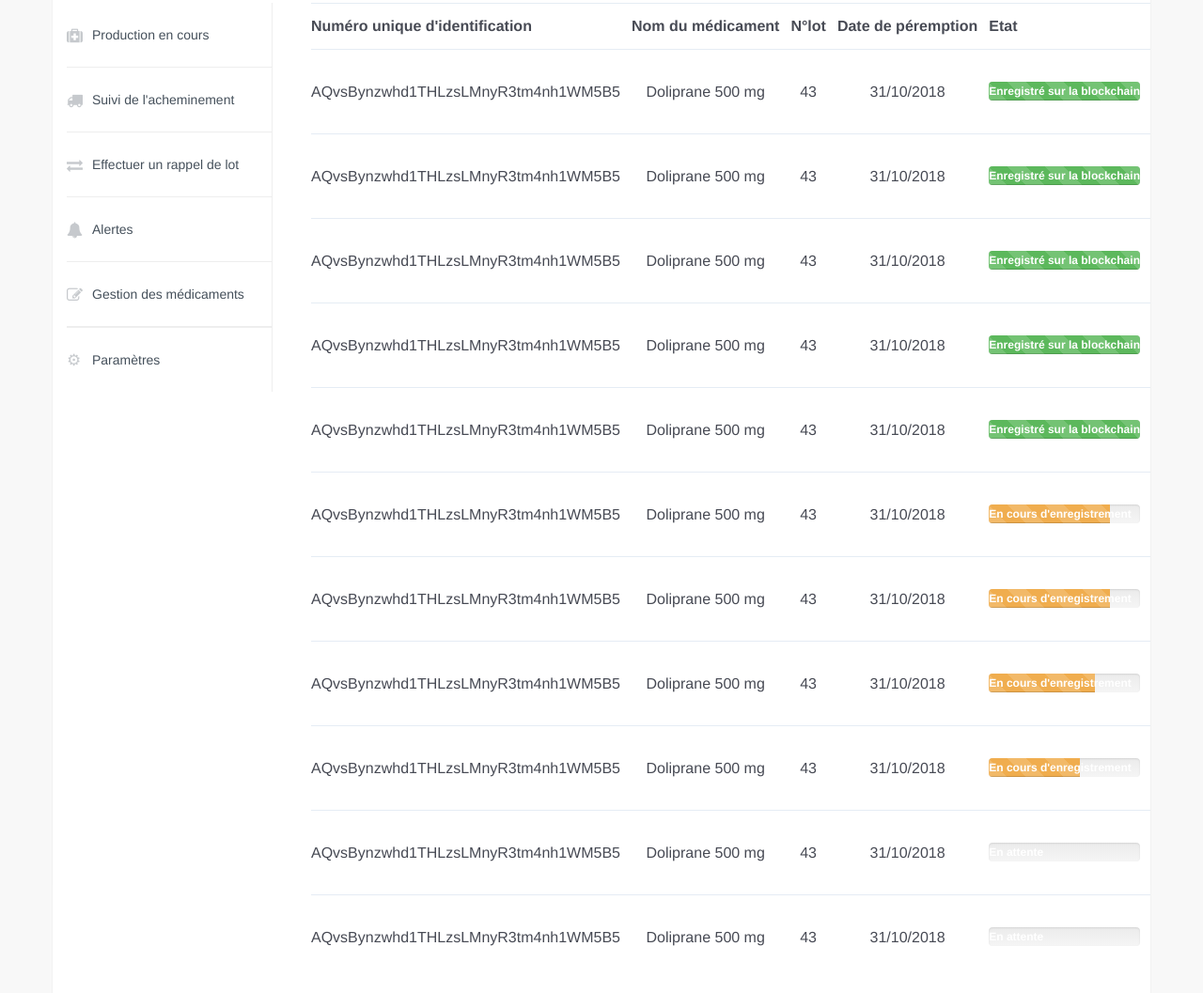
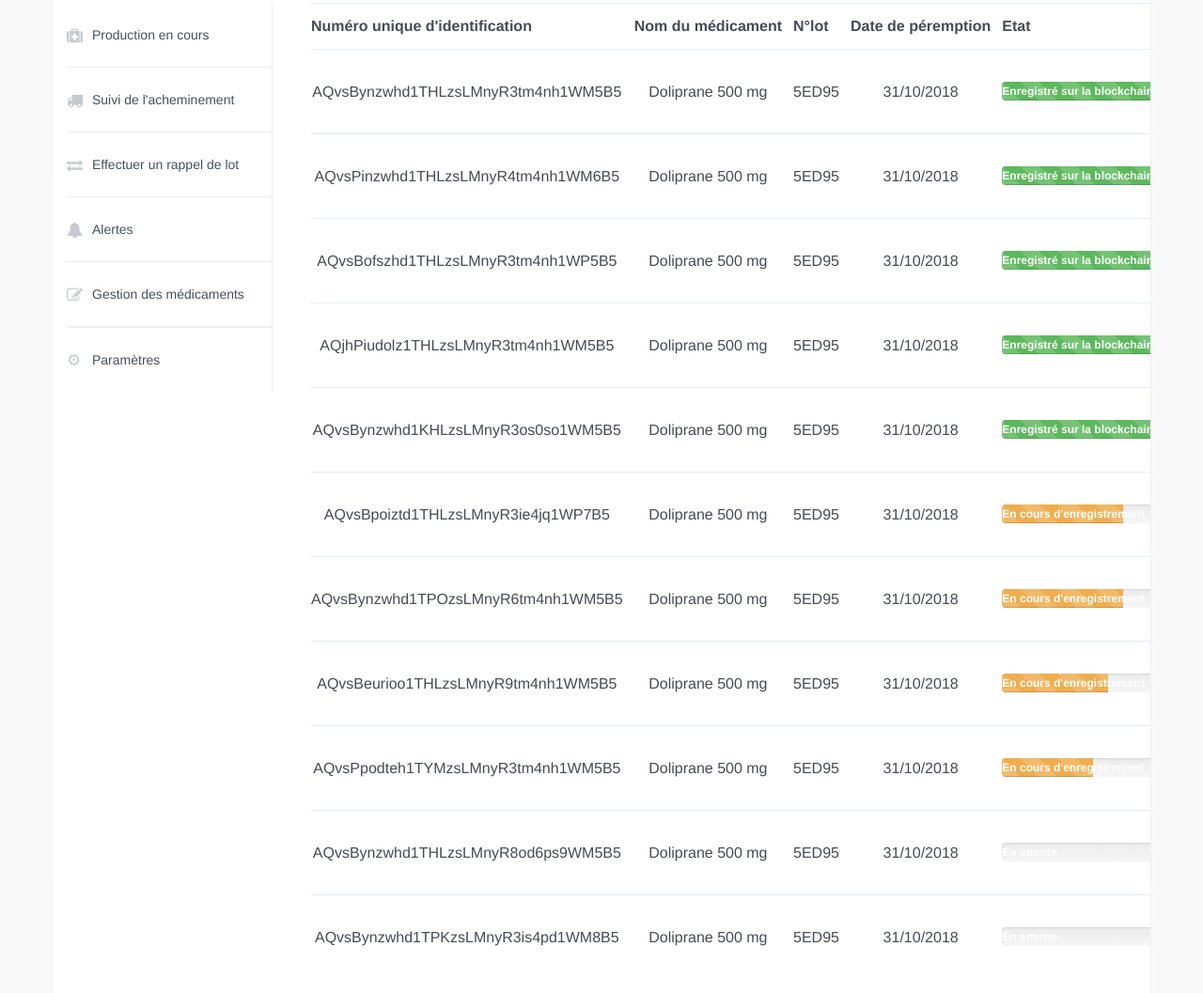
Before and after one commit to DavidDerhy/blockpharma-github-pages, a plain HTML site: page production.html in a window 1280 px wide. Shown: the part 75-1132 px from the top of the page at 94% size. Drawn offline with nearby package versions, Linux system fonts and the light colour scheme; a web font is replaced by a local one.

Commit message:
modify demo

```diff
--- a/production.html
+++ b/production.html
@@ -78,9 +78,9 @@
                <th width="20%">Etat</th>
            </tr>
            <tr>
-               <td>AQvsBynzwhd1THLzsLMnyR3tm4nh1WM5B5</td>
+              <td>AQvsBynzwhd1THLzsLMnyR3tm4nh1WM5B5</td>
                <td>Doliprane 500 mg</td>
-               <td>43</td>
+               <td>5ED95</td>
                <td>31/10/2018</td>
                <td>
                 <div class="progress">
@@ -90,9 +90,9 @@
               </td>
            </tr>
            <tr>
-               <td>AQvsBynzwhd1THLzsLMnyR3tm4nh1WM5B5</td>
+               <td>AQvsPinzwhd1THLzsLMnyR4tm4nh1WM6B5</td>
                <td>Doliprane 500 mg</td>
-               <td>43</td>
+               <td>5ED95</td>
                <td>31/10/2018</td>
                <td>
                 <div class="progress">
@@ -102,9 +102,9 @@
               </td>
            </tr>
            <tr>
-               <td>AQvsBynzwhd1THLzsLMnyR3tm4nh1WM5B5</td>
+               <td>AQvsBofszhd1THLzsLMnyR3tm4nh1WP5B5</td>
                <td>Doliprane 500 mg</td>
-               <td>43</td>
+               <td>5ED95</td>
                <td>31/10/2018</td>
                <td>
                 <div class="progress">
@@ -114,9 +114,9 @@
               </td>
            </tr>
            <tr>
-               <td>AQvsBynzwhd1THLzsLMnyR3tm4nh1WM5B5</td>
+               <td>AQjhPiudolz1THLzsLMnyR3tm4nh1WM5B5</td>
                <td>Doliprane 500 mg</td>
-               <td>43</td>
+               <td>5ED95</td>
                <td>31/10/2018</td>
                <td>
                 <div class="progress">
@@ -126,9 +126,9 @@
               </td>
            </tr>
            <tr>
-               <td>AQvsBynzwhd1THLzsLMnyR3tm4nh1WM5B5</td>
+              <td>AQvsBynzwhd1KHLzsLMnyR3os0so1WM5B5</td>
                <td>Doliprane 500 mg</td>
-               <td>43</td>
+               <td>5ED95</td>
                <td>31/10/2018</td>
                <td>
                 <div class="progress">
@@ -138,9 +138,9 @@
               </td>
            </tr>
            <tr>
-               <td>AQvsBynzwhd1THLzsLMnyR3tm4nh1WM5B5</td>
+            <td>AQvsBpoiztd1THLzsLMnyR3ie4jq1WP7B5</td>
                <td>Doliprane 500 mg</td>
-               <td>43</td>
+               <td>5ED95</td>
                <td>31/10/2018</td>
                <td>
                 <div class="progress">
@@ -150,9 +150,9 @@
               </td>
            </tr>
            <tr>
-               <td>AQvsBynzwhd1THLzsLMnyR3tm4nh1WM5B5</td>
+              <td>AQvsBynzwhd1TPOzsLMnyR6tm4nh1WM5B5</td>
                <td>Doliprane 500 mg</td>
-               <td>43</td>
+               <td>5ED95</td>
                <td>31/10/2018</td>
                <td>
                 <div class="progress">
@@ -162,10 +162,10 @@
               </td>
            </tr>
            <tr>
-               <td>AQvsBynzwhd1THLzsLMnyR3tm4nh1WM5B5</td>
-               <td>Doliprane 500 mg</td>
-               <td>43</td>
-               <td>31/10/2018</td>
+              <td>AQvsBeurioo1THLzsLMnyR9tm4nh1WM5B5</td>
+              <td>Doliprane 500 mg</td>
+              <td>5ED95</td>
+              <td>31/10/2018</td>
                <td>
                 <div class="progress">
                   <div class="progress-bar progress-bar-warning progress-bar-striped active" role="progressbar" aria-valuenow="60" aria-valuemin="0" aria-valuemax="100" style="width: 70%;">En cours d'enregistrement
@@ -174,9 +174,9 @@
               </td>
            </tr>
            <tr>
-               <td>AQvsBynzwhd1THLzsLMnyR3tm4nh1WM5B5</td>
+               <td>AQvsPpodteh1TYMzsLMnyR3tm4nh1WM5B5</td>
                <td>Doliprane 500 mg</td>
-               <td>43</td>
+               <td>5ED95</td>
                <td>31/10/2018</td>
                <td>
                 <div class="progress">
@@ -186,9 +186,9 @@
               </td>
            </tr>
            <tr>
-               <td>AQvsBynzwhd1THLzsLMnyR3tm4nh1WM5B5</td>
+              <td>AQvsBynzwhd1THLzsLMnyR8od6ps9WM5B5</td>
                <td>Doliprane 500 mg</td>
-               <td>43</td>
+               <td>5ED95</td>
                <td>31/10/2018</td>
                <td>
                 <div class="progress">
@@ -198,9 +198,9 @@
               </td>
            </tr>
            <tr>
-               <td>AQvsBynzwhd1THLzsLMnyR3tm4nh1WM5B5</td>
+               <td>AQvsBynzwhd1TPKzsLMnyR3is4pd1WM8B5</td>
                <td>Doliprane 500 mg</td>
-               <td>43</td>
+               <td>5ED95</td>
                <td>31/10/2018</td>
                <td>
                 <div class="progress">
```
Also changed, not shown: dashboard.html (+13 -5 lines), launchproduction.html (+21 -21 lines), css/dashboard.css.
